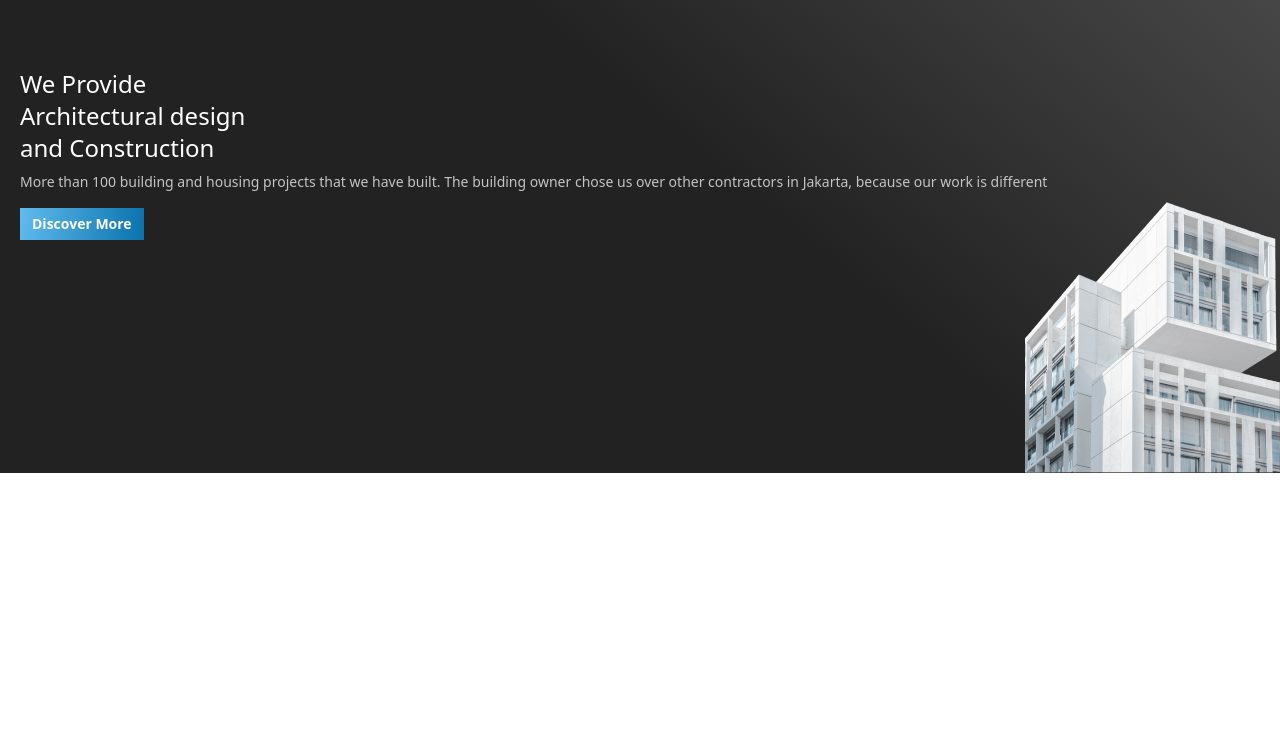
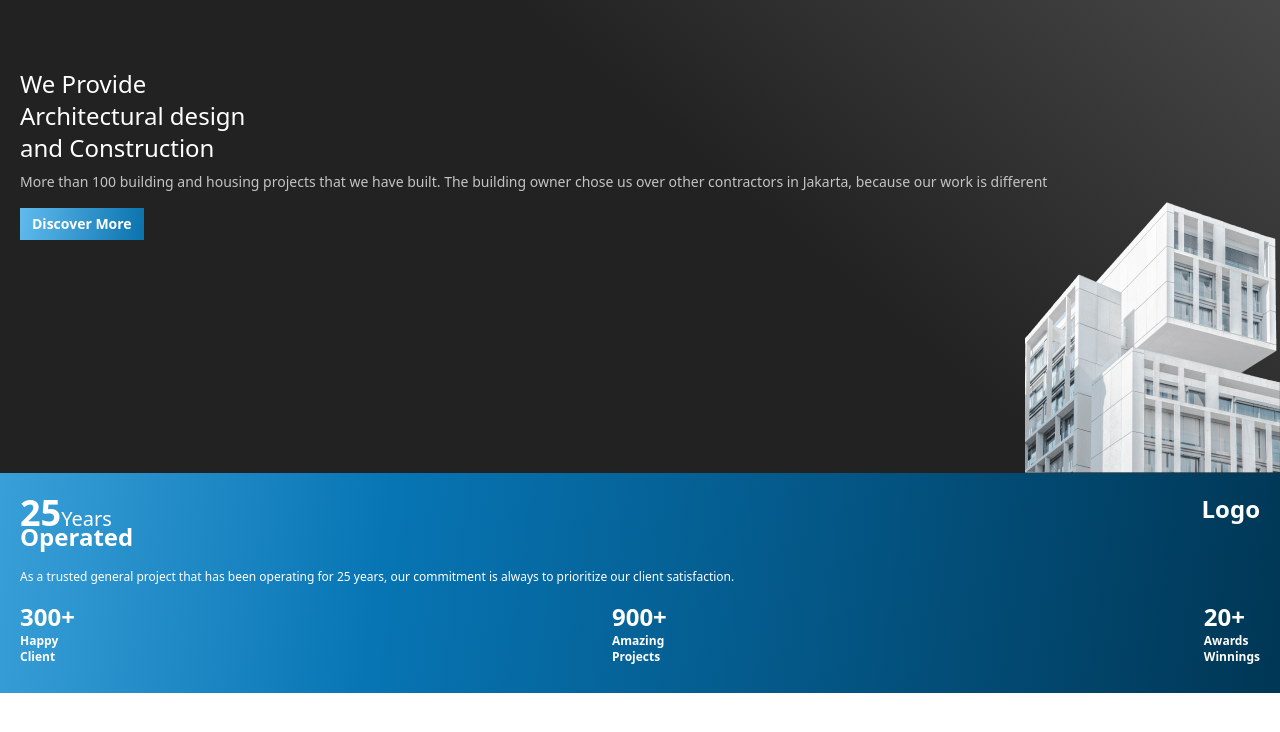
Before and after one commit to rahimsultan/tailwind-real-estate, a website built with Vite: page index.html in a window 1280 px wide. Shown: the part 52-784 px from the top of the page. Built offline with nearby package versions, Linux system fonts and the light colour scheme.

Commit message:
statistics section

```diff
--- a/index.html
+++ b/index.html
@@ -37,6 +37,49 @@
         <img src="./images/header-banner.png" />
       </div>
     </header>
+    <!-- Main -->
+    <main>
+      <!-- Statistics -->
+      <section class="dark-blue-gradient text-white px-5 pt-5">
+        <div class="flex justify-between items-start">
+          <div>
+            <div class="flex items-baseline">
+              <h2 class="text-4xl font-bold">25</h2>
+              <h2 class="text-xl font-medium">Years</h2>
+            </div>
+            <h3 class="text-2xl font-semibold -mt-3">Operated</h3>
+          </div>
+          <a class="no-underline font-bold text-2xl" href="/">Logo</a>
+        </div>
+        <p class="text-xs font-normal py-4">
+          As a trusted general project that has been operating for 25 years, our
+          commitment is always to prioritize our client satisfaction.
+        </p>
+        <div class="flex justify-between pb-7">
+          <div>
+            <h2 class="text-2xl font-bold">300+</h2>
+            <p class="text-xs font-semibold">
+              Happy <br />
+              Client
+            </p>
+          </div>
+          <div>
+            <h2 class="text-2xl font-bold">900+</h2>
+            <p class="text-xs font-semibold">
+              Amazing <br />
+              Projects
+            </p>
+          </div>
+          <div>
+            <h2 class="text-2xl font-bold">20+</h2>
+            <p class="text-xs font-semibold">
+              Awards <br />
+              Winnings
+            </p>
+          </div>
+        </div>
+      </section>
+    </main>
     <script type="module" src="/main.js"></script>
   </body>
 </html>
```
